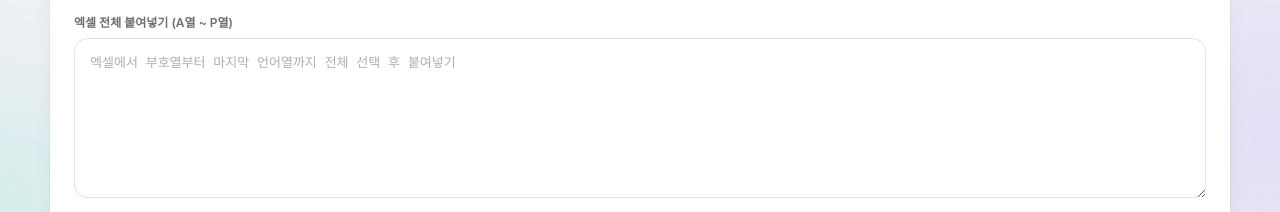
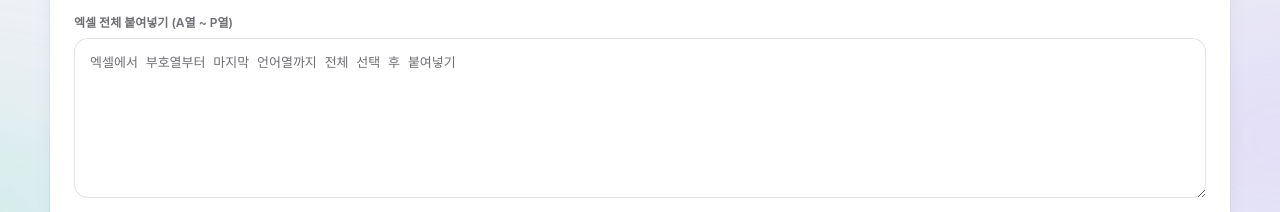
Before and after one commit to dltmddn09/ops-tools, a plain HTML site: page patchnote-converter/index.html in a window 1280 px wide. Shown: the part 474-686 px from the top of the page. Drawn offline with Linux system fonts and the light colour scheme; a web font is replaced by a local one.

Commit message:
design(patchnote-converter): 입력칸 예시 문구를 더 진하게
Co-Authored-By: Claude Opus 5.5 <noreply@anthropic.com>

```diff
--- a/patchnote-converter/index.html
+++ b/patchnote-converter/index.html
@@ -159,7 +159,7 @@
     background: var(--field); color: var(--field-text);
     box-shadow: inset 0 0 0 1px var(--sep); transition: box-shadow .2s;
   }
-  textarea::placeholder { color: var(--label4); }
+  textarea::placeholder, input::placeholder { color: var(--label2); opacity: 1; }
   textarea:focus { outline: none; box-shadow: inset 0 0 0 1px var(--blue), 0 0 0 3px rgba(0,113,227,.18); }
   textarea[readonly] { background: var(--field-ro); color: var(--label); cursor: default; }
   textarea[readonly]:focus { box-shadow: inset 0 0 0 1px var(--sep); }
```
